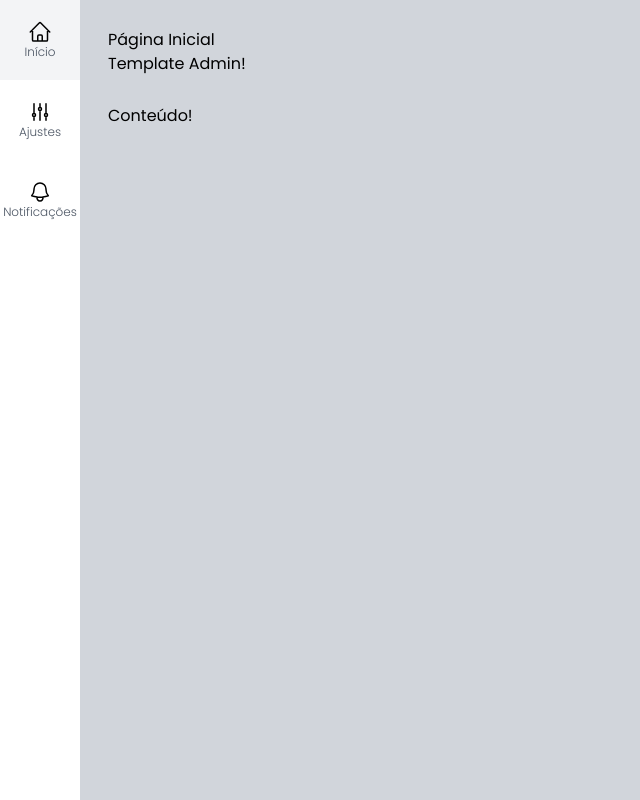
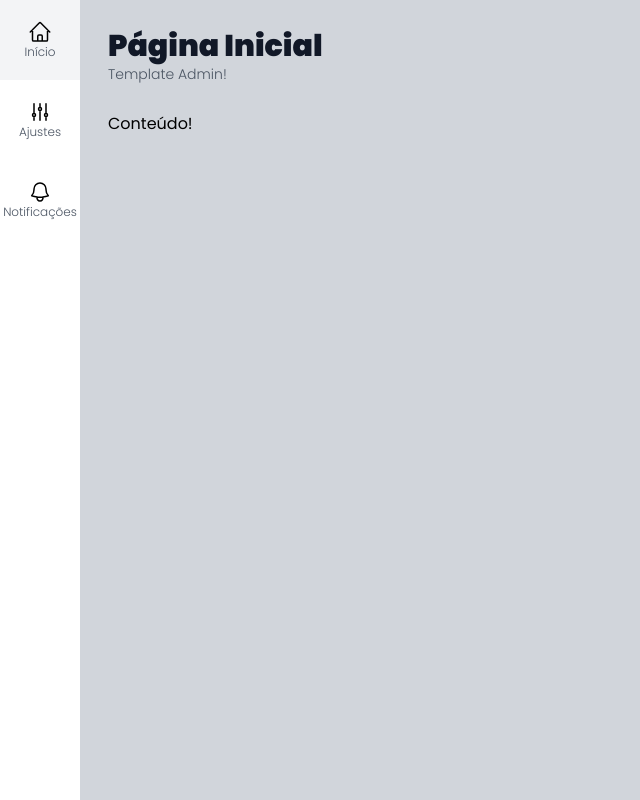
Before and after one commit to Erick-de-Paiva/projeto-template-admin, a Next.js app: page / in a window 1280 px wide. Shown: the whole page, without its empty margins (0-640 px from the left). Built offline with nearby package versions, Linux system fonts and the light colour scheme.

Commit message:
componente titulo

```diff
--- a/src/components/Titulo.tsx
+++ b/src/components/Titulo.tsx
@@ -6,10 +6,15 @@ interface TituloProps {
 export default function Titulo(props: TituloProps) {
     return (
         <div>
-            <h1 className={``}>
+            <h1 className={`
+                font-black text-3xl
+                text-gray-900
+            `}>
                 {props.titulo}
             </h1>
-            <h2 className={``}>
+            <h2 className={`
+                font-light text-sm text-gray-600
+            `}>
                 {props.subtitulo}
             </h2>
         </div>
```
